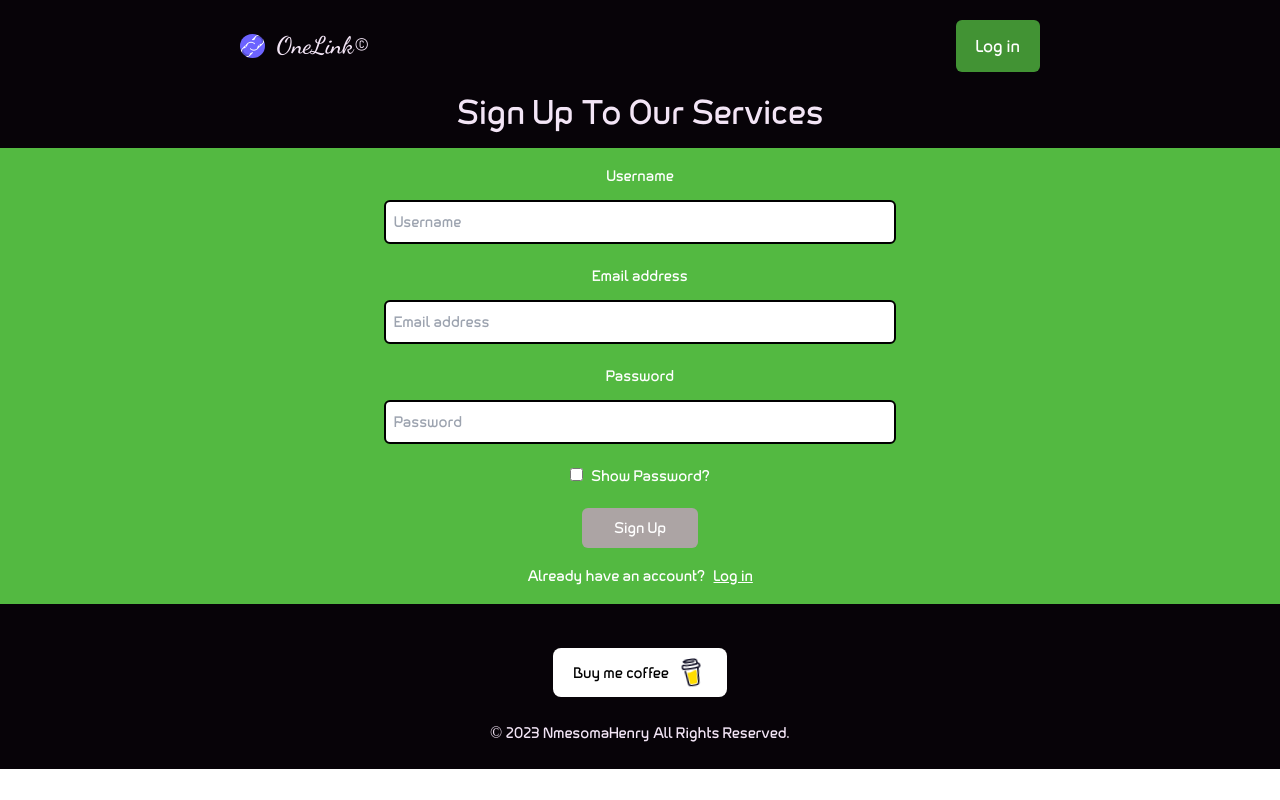
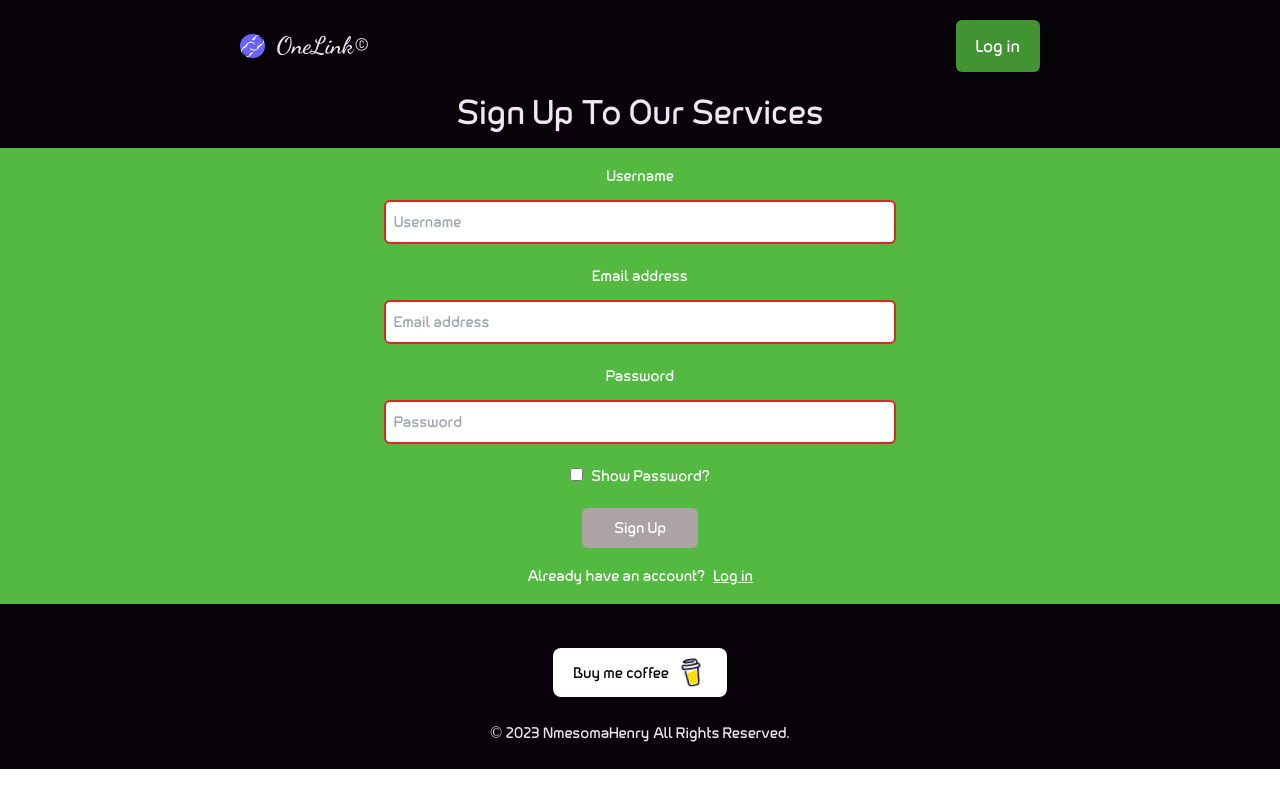
Before and after one commit to IamHenryOkeke/One-Link, a React (Vite) app: page /signup in a window 1280 px wide. Built offline with nearby package versions, Linux system fonts and the light colour scheme.

Commit message:
ui fixes for invalid styling

```diff
--- a/src/views/LogIn.jsx
+++ b/src/views/LogIn.jsx
@@ -67,13 +67,13 @@ const LogIn = () => {
         <main>
             <h1 className='text-center text-2xl md:text-4xl font-medium my-3'>Log in to your account</h1>
             <div className="bg-[#53b941] mt-4 rounded-xl md:rounded-none py-4 mx-4 md:mx-0">
-            <form className='flex flex-col items-center justify-center md:gap-5 gap-3'>
+            <form className='flex flex-col items-center justify-center md:gap-5 gap-3' onSubmit={handleOnSubmit}>
                     <div className='flex flex-col items-center gap-3 w-full md:w-[80%]'>
                         <label htmlFor="email-address" className='font-medium'>
                             Email address
                         </label>
                         <input
-                            className='border-2 border-black rounded-md p-2 bg-neutral-1000 text-black w-[80%] md:w-[50%]'
+                            className='border-2 border-black rounded-md p-2 bg-neutral-1000 invalid:border-red-600 text-black w-[80%] md:w-[50%]'
                             type='email'
                             name="email"
                             value={formData.email}
@@ -93,7 +93,7 @@ const LogIn = () => {
                             Password
                         </label>
                         <input
-                            className='border-2 border-black rounded-md p-2 bg-neutral-1000 text-black w-[80%] md:w-[50%]'
+                            className='border-2 border-black rounded-md p-2 bg-neutral-1000 invalid:border-red-600 text-black w-[80%] md:w-[50%]'
                             type="password"
                             id = "password"
                             name="password"
@@ -118,7 +118,6 @@ const LogIn = () => {
                     <button
                         className="px-8 py-2 bg-[#aca4a4] rounded-md text-white"
                         type="submit"
-                        onClick={handleOnSubmit}
                     >
                     {
                         loading ? (
@@ -132,9 +131,7 @@ const LogIn = () => {
                             </div>
                         )
                     }
-
                     </button>
-
                 </form>
                 <p className='text-center mt-4'>
                     <NavLink className= "underline hover:no-underline ml-2" to="/reset-password" >
--- a/src/views/SignUp.jsx
+++ b/src/views/SignUp.jsx
@@ -72,13 +72,13 @@ const SignUp = () => {
     <main>
         <h1 className='text-center text-2xl md:text-4xl font-medium my-3'>Sign Up To Our Services</h1>
         <div className="bg-[#53b941] text-white mt-4 rounded-xl md:rounded-none py-4 mx-4 md:mx-0">
-            <form className='flex flex-col items-center justify-center md:gap-5 gap-3'>
+            <form className='flex flex-col items-center justify-center md:gap-5 gap-3' onSubmit={handleOnSubmit}>
                 <div className='flex flex-col items-center gap-3 w-full md:w-[80%]'>
                     <label htmlFor="username" className='font-medium'>
                         Username
                     </label>
                     <input
-                        className='border-2 border-black rounded-md p-2 bg-neutral-1000 text-black w-[80%] md:w-[50%]'
+                        className='border-2 border-black rounded-md p-2 bg-neutral-1000 invalid:border-red-600 text-black w-[80%] md:w-[50%]'
                         type='text'
                         name="userName"
                         value={formData.userName}
@@ -92,7 +92,7 @@ const SignUp = () => {
                         Email address
                     </label>
                     <input
-                        className='border-2 border-black rounded-md p-2 bg-neutral-1000 text-black w-[80%] md:w-[50%]'
+                        className='border-2 border-black rounded-md p-2 bg-neutral-1000 invalid:border-red-600 text-black w-[80%] md:w-[50%]'
                         type='email'
                         name="email"
                         value={formData.email}
@@ -112,7 +112,7 @@ const SignUp = () => {
                         Password
                     </label>
                     <input
-                        className='border-2 border-black rounded-md p-2 bg-neutral-1000 text-black w-[80%] md:w-[50%]'
+                        className='border-2 border-black rounded-md p-2 bg-neutral-1000 invalid:border-red-600 text-black w-[80%] md:w-[50%]'
                         type="password"
                         id = "password"
                         name="password"
@@ -128,8 +128,9 @@ const SignUp = () => {
                     }
                 </div>
                 <div>
-                    <label htmlFor="">
-                        <input className='mr-2' type="checkbox" onChange={handleOnCheck}/>
+                    <label htmlFor="showPassword">
+                        <input
+                        name="showPassword" className='mr-2' type="checkbox" onChange={handleOnCheck}/>
                         Show Password?
                     </label>
 
@@ -137,7 +138,6 @@ const SignUp = () => {
                 <button
                     className="px-8 py-2 bg-[#aca4a4] rounded-md text-white"
                     type="submit"
-                    onClick={handleOnSubmit}
                 >
                     {
                         loading ? (
```
